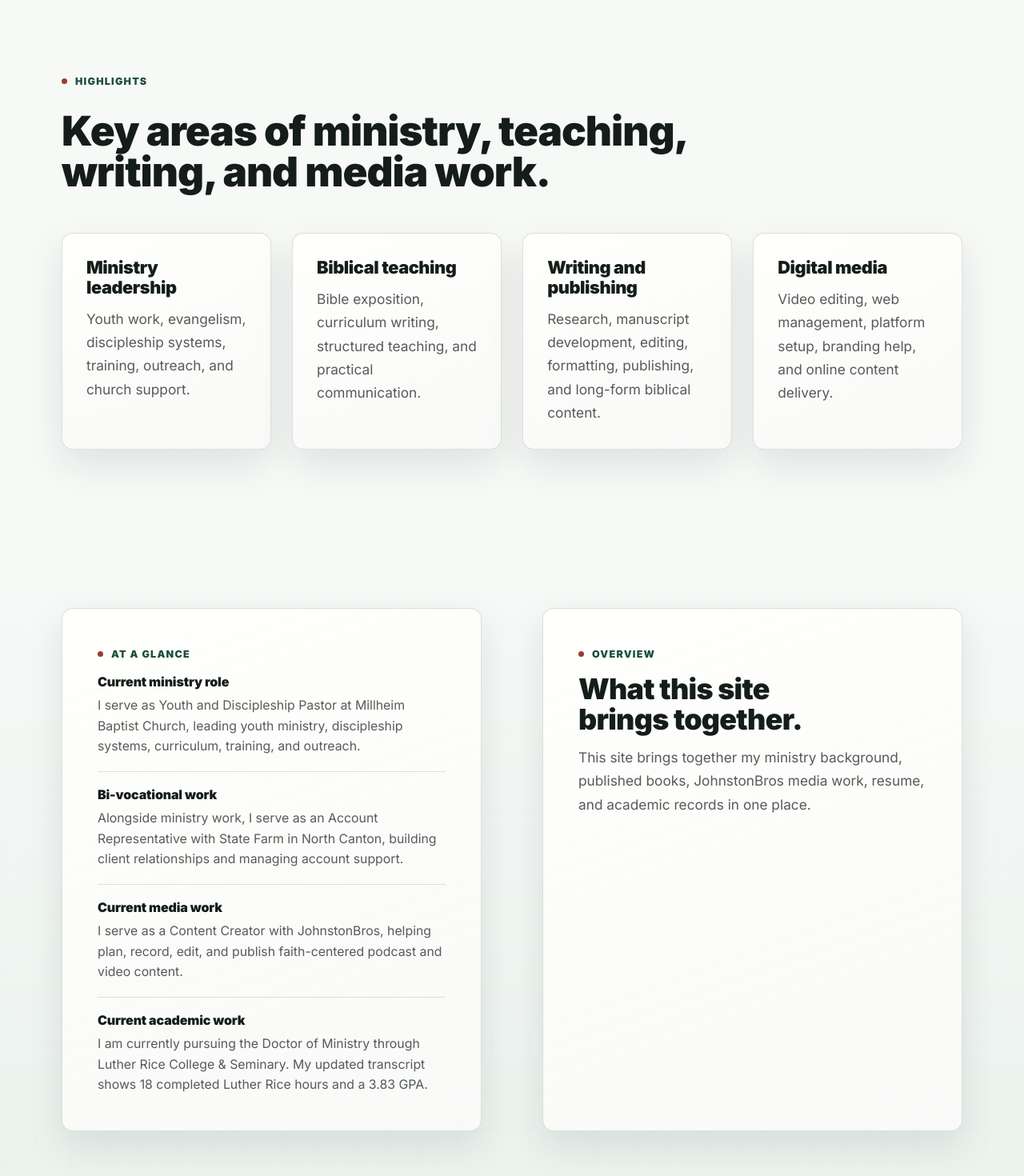
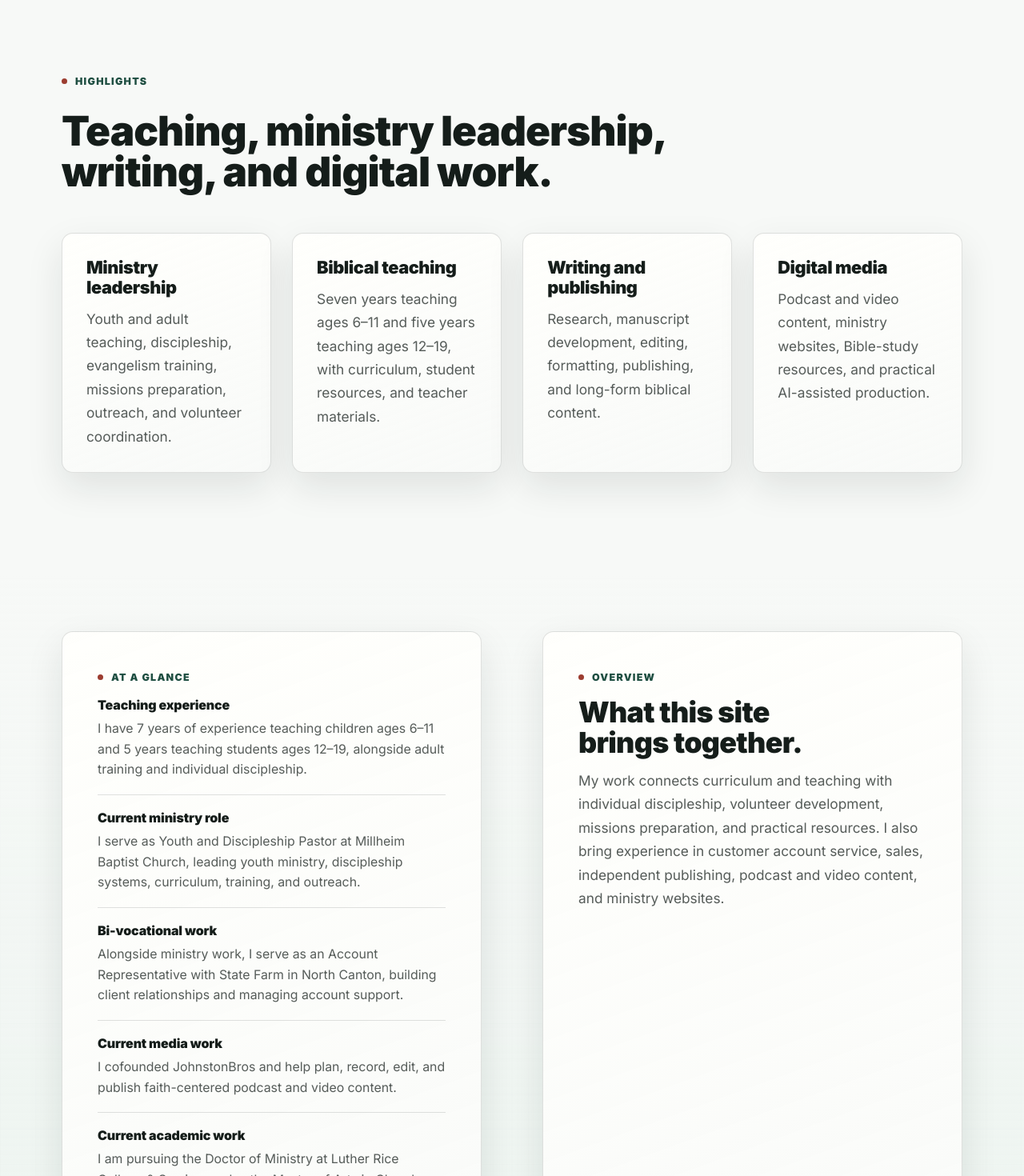
Before and after one commit to ljohnston1103/my-resume-website, a Next.js app: page /about in a window 1280 px wide. Shown: the part 920-2390 px from the top of the page at 80% size. Built offline with nearby package versions, Linux system fonts and the light colour scheme.

Commit message:
Update professional resume with teaching missions and education

```diff
--- a/app/about/page.jsx
+++ b/app/about/page.jsx
@@ -13,8 +13,8 @@ export default function AboutPage() {
       <PageHero
         className="aboutHero"
         eyebrow="About Dr. Luke Johnston"
-        title="Pastor, teacher, author, and ministry leader."
-        lead="Learn more about my ministry calling, teaching work, published books, JohnstonBros media role, and academic background."
+        title="Teacher, curriculum developer, author, and ministry leader."
+        lead="I bring experience in children’s and youth teaching, adult training, missions preparation, business, publishing, and digital resources."
         actions={
           <>
             <Link className="button" href="/resume">
@@ -40,7 +40,7 @@ export default function AboutPage() {
       <section className="section teamSection">
         <div className="teamIntro">
           <p className="eyebrow">Highlights</p>
-          <h2>Key areas of ministry, teaching, writing, and media work.</h2>
+          <h2>Teaching, ministry leadership, writing, and digital work.</h2>
         </div>
         <div className="teamGrid">
           {aboutHighlights.map((item) => (
@@ -68,8 +68,10 @@ export default function AboutPage() {
           <p className="eyebrow">Overview</p>
           <h2 className="panelHeadline">What this site brings together.</h2>
           <p>
-            This site brings together my ministry background, published books,
-            JohnstonBros media work, resume, and academic records in one place.
+            My work connects curriculum and teaching with individual discipleship,
+            volunteer development, missions preparation, and practical resources.
+            I also bring experience in customer account service, sales, independent
+            publishing, podcast and video content, and ministry websites.
           </p>
         </div>
       </section>
--- a/app/siteData.js
+++ b/app/siteData.js
@@ -22,8 +22,8 @@ export const homeCards = [
   },
   {
     eyebrow: "Resume and Documents",
-    title: "Academic records",
-    text: "Open my resume, transcripts, and supporting degree documents.",
+    title: "Resumes and academic records",
+    text: "Open my full professional resume, curriculum developer resume, and supporting degree records.",
     href: "/documents",
   },
 ];
@@ -39,18 +39,18 @@ export const homeHighlights = [
   },
   {
     title: "Academic records",
-    text: "Visitors can open my resume, Luther Rice DMin transcript, status sheet, and degree transcripts in one place.",
+    text: "Open both resume versions, the Luther Rice DMin transcript and status sheet, and supporting degree transcripts.",
   },
 ];
 
 export const aboutHighlights = [
   {
     title: "Ministry leadership",
-    text: "Youth work, evangelism, discipleship systems, training, outreach, and church support.",
+    text: "Youth and adult teaching, discipleship, evangelism training, missions preparation, outreach, and volunteer coordination.",
   },
   {
     title: "Biblical teaching",
-    text: "Bible exposition, curriculum writing, structured teaching, and practical communication.",
+    text: "Seven years teaching ages 6–11 and five years teaching ages 12–19, with curriculum, student resources, and teacher materials.",
   },
   {
     title: "Writing and publishing",
@@ -58,11 +58,15 @@ export const aboutHighlights = [
   },
   {
     title: "Digital media",
-    text: "Video editing, web management, platform setup, branding help, and online content delivery.",
+    text: "Podcast and video content, ministry websites, Bible-study resources, and practical AI-assisted production.",
   },
 ];
 
 export const aboutFacts = [
+  {
+    title: "Teaching experience",
+    text: "I have 7 years of experience teaching children ages 6–11 and 5 years teaching students ages 12–19, alongside adult training and individual discipleship.",
+  },
   {
     title: "Current ministry role",
     text: "I serve as Youth and Discipleship Pastor at Millheim Baptist Church, leading youth ministry, discipleship systems, curriculum, training, and outreach.",
@@ -73,11 +77,15 @@ export const aboutFacts = [
   },
   {
     title: "Current media work",
-    text: "I serve as a Content Creator with JohnstonBros, helping plan, record, edit, and publish faith-centered podcast and video content.",
+    text: "I cofounded JohnstonBros and help plan, record, edit, and publish faith-centered podcast and video content.",
   },
   {
     title: "Current academic work",
-    text: "I am currently pursuing the Doctor of Ministry through Luther Rice College & Seminary. My updated transcript shows 18 completed Luther Rice hours and a 3.83 GPA.",
+    text: "I am pursuing the Doctor of Ministry at Luther Rice College & Seminary, plus the Master of Arts in Church Ministry and Bachelor of Science in Biblical Studies at Mission University. All three have an expected completion of Spring 2027.",
+  },
+  {
+    title: "Missions preparation",
+    text: "I adapted and prepared teacher and participant materials for a six-week Portland mission-team training schedule in 2025, including cultural orientation, gospel conversations, roleplay, safety, and trip logistics.",
   },
 ];
 
@@ -137,33 +145,57 @@ export const showHighlights = [
 export const experience = [
   {
     period: "January 2026 - Present",
-    title: "Content Creator",
+    title: "Cofounder and Content Creator",
     organization: "JohnstonBros",
-    text: "Plan and produce faith-centered podcast and video content, including episode ideas, recording, editing, and online publishing.",
+    text: "Plan educational podcast and video topics, organize material, and contribute to recording, editing, publication, website content, and digital presentation.",
   },
   {
     period: "May 2025 - Present",
     title: "Youth / Discipleship Pastor",
     organization: "Millheim Baptist Church",
-    text: "Lead youth ministry, discipleship systems, curriculum, churchwide training, events, and outreach coordination.",
+    text: "Develop and teach biblical curriculum, mentor students, and coordinate youth activities, outreach, and volunteers. Established one-to-one student discipleship and developed curriculum for a churchwide one-to-one discipleship class.",
   },
   {
     period: "September 2025 - Present",
-    title: "Author",
-    organization: "Independent publication",
-    text: "Research, write, edit, format, and prepare long-form biblical content for public readership.",
+    title: "Author and Independent Publisher",
+    organization: "Bible books and teaching resources",
+    text: "Research, write, revise, format, publish, and promote Bible books and teaching resources, explaining complex biblical and historical subjects for defined audiences.",
   },
   {
     period: "October 2020 - Present",
     title: "Account Representative",
     organization: "State Farm",
-    text: "Manage client accounts, resolve service issues, and build trust through retention-focused communication.",
+    text: "Manage customer relationships and ongoing client accounts, respond to account and service questions, and coordinate issue resolution with colleagues.",
   },
   {
     period: "April 2022 - October 2025",
     title: "Youth / Evangelism Director",
     organization: "Greentown Baptist Church",
-    text: "Built curriculum, led outreach events, trained adults and students in evangelism, and strengthened discipleship systems.",
+    text: "Created youth curriculum and recurring Bible studies, designed evangelism training, and trained hundreds of adults and students. Organized outreach, camps, retreats, activities, and volunteers. Earlier evangelism leadership began in February 2019.",
+  },
+  {
+    period: "2025",
+    title: "Missions Training Preparation",
+    organization: "Portland mission preparation",
+    text: "Adapted and prepared teacher and participant resources for a six-week mission-team training schedule in May and June 2025. Materials address cultural orientation, gospel conversations, roleplay, safety, travel logistics, and team devotions.",
+  },
+  {
+    period: "June 2016 - June 2018",
+    title: "Lead Sales Agent",
+    organization: "Buffalo Bills Premium Snacks",
+    text: "Prospected for customers, developed and maintained accounts, set sales objectives, and organized sales activity around customer needs and product availability. Supported expansion into additional markets.",
+  },
+  {
+    period: "Ongoing project work",
+    title: "Digital Resources and Website Development",
+    organization: "Ministry and independent projects",
+    text: "Develop and direct ministry websites and Bible-study resources, including work on JohnstonBros, the Greentown Bible Institute website, and Eternal Word resources. Organize content, shape presentation, and review usability with AI-assisted production tools.",
+  },
+  {
+    period: "In development during 2026",
+    title: "Ministry Services and AI Training",
+    organization: "Deploy 3:16 and Learn AI Advisory",
+    text: "Develop church website service concepts and outreach materials through Deploy 3:16. Develop practical AI guidance, training, and written plans for churches and ministry teams through Learn AI Advisory.",
   },
 ];
 
@@ -177,6 +209,8 @@ export const skillGroups = [
       "Curriculum development",
       "Discipleship",
       "Evangelism training",
+      "Missions preparation",
+      "Student and teacher resources",
     ],
   },
   {
@@ -188,6 +222,8 @@ export const skillGroups = [
       "Strategic planning",
       "Public speaking",
       "Volunteer coordination",
+      "Customer account service",
+      "Event planning",
     ],
   },
   {
@@ -199,84 +235,110 @@ export const skillGroups = [
       "Digital marketing",
       "Brand support",
       "Online publishing",
+      "Research and editing",
+      "AI-assisted production",
     ],
   },
 ];
 
 export const degrees = [
   {
-    degree: "Associate of Biblical Studies",
-    school: "Baptist Bible College",
-    location: "Springfield, MO",
-    note: "Undergraduate biblical studies training.",
-  },
-  {
-    degree: "Master of Divinity",
-    school: "Andersonville Theological Seminary",
-    location: "Camilla, GA",
-    note: "Pastoral Leadership. Distinction. GPA 3.82.",
-  },
-  {
-    degree: "Doctor of Educational Ministry",
-    school: "Andersonville Theological Seminary",
-    location: "Camilla, GA",
-    note: "Cum Laude. GPA 3.68.",
-  },
-  {
-    degree: "PhD in Biblical Studies",
-    school: "Queens College of Theology",
-    location: "Charlotte, NC",
-    note: "Summa Cum Laude. GPA 4.00.",
-  },
-  {
     degree: "Doctor of Ministry",
     school: "Luther Rice College & Seminary",
     location: "Lithonia, GA",
-    note: "In progress. 18 Luther Rice hours completed. Current GPA 3.83. Expected graduation: June 2027.",
+    note: "In progress. Expected completion Spring 2027. Doctoral ministry project on one-to-one discipleship at Millheim Baptist Church.",
+  },
+  {
+    degree: "Master of Arts in Church Ministry",
+    school: "Mission University",
+    location: "Springfield, MO",
+    note: "In progress. Expected completion Spring 2027.",
+  },
+  {
+    degree: "Bachelor of Science in Biblical Studies",
+    school: "Mission University",
+    location: "Springfield, MO",
+    note: "In progress. Expected completion Spring 2027.",
+  },
+  {
+    degree: "Master of Divinity in Pastoral Leadership",
+    school: "Andersonville Theological Seminary",
+    location: "Camilla, GA",
+    note: "Completed December 19, 2025.",
+  },
+  {
+    degree: "Doctor of Educational Ministry in Pastoral Leadership",
+    school: "Andersonville Theological Seminary",
+    location: "Camilla, GA",
+    note: "Completed October 25, 2024.",
+  },
+  {
+    degree: "Doctor of Philosophy in Biblical Studies",
+    school: "Queens College of Theology",
+    location: "Charlotte, NC",
+    note: "Completed January 15, 2025.",
+  },
+  {
+    degree: "Doctor of Biblical Exposition",
+    school: "Andersonville Theological Seminary",
+    location: "Camilla, GA",
+    note: "Completed October 25, 2024.",
+  },
+  {
+    degree: "Associate of Arts in Biblical Studies",
+    school: "Baptist Bible College, now Mission University",
+    location: "Springfield, MO",
+    note: "Completed. Foundational biblical, theological, and general education study.",
   },
 ];
 
 export const documents = [
   {
     badge: "PDF",
-    title: "Resume PDF",
-    text: "Current two-page resume with ministry, authorship, content creation, and professional experience.",
+    title: "Full Professional Resume",
+    text: "Four-page resume covering teaching, ministry, missions preparation, business, publishing, digital work, skills, and education.",
     href: "/documents/luke-johnston-resume.pdf",
   },
   {
     badge: "PDF",
+    title: "Curriculum Developer Resume",
+    text: "Two-page resume focused on curriculum development, teaching experience, training materials, publishing, and education.",
+    href: "/documents/luke-johnston-curriculum-resume.pdf",
+  },
+  {
+    badge: "PDF",
     title: "Luther Rice DMin Transcript",
-    text: "Updated unofficial Doctor of Ministry transcript showing 18 completed Luther Rice hours and a 3.83 GPA.",
+    text: "Unofficial Doctor of Ministry transcript retained among the supporting academic records.",
     href: "/documents/luther-rice-dmin-transcript.pdf",
   },
   {
     badge: "PDF",
     title: "Doctor of Ministry Status Sheet",
-    text: "Luther Rice status sheet showing current Doctor of Ministry progress and completed coursework.",
+    text: "Luther Rice status sheet documenting Doctor of Ministry coursework and progress when issued.",
     href: "/documents/luther-rice-status-sheet.pdf",
   },
   {
     badge: "PDF",
     title: "MDiv Transcript",
-    text: "Master of Divinity in Pastoral Leadership. Distinction. GPA 3.82.",
+    text: "Master of Divinity in Pastoral Leadership academic record.",
     href: "/documents/mdiv-transcript.pdf",
   },
   {
     badge: "PDF",
     title: "Queens College PhD Transcript",
-    text: "Doctor of Philosophy in Biblical Studies. Summa Cum Laude. GPA 4.00.",
+    text: "Doctor of Philosophy in Biblical Studies academic record.",
     href: "/documents/queens-college-phd-transcript.pdf",
   },
   {
     badge: "PDF",
     title: "Andersonville DEdMin Transcript",
-    text: "Doctor of Educational Ministry. Cum Laude. GPA 3.68.",
+    text: "Doctor of Educational Ministry in Pastoral Leadership academic record.",
     href: "/documents/andersonville-dedmin-transcript.pdf",
   },
   {
     badge: "PDF",
     title: "Andersonville DBExposition Transcript",
-    text: "Doctor of Biblical Exposition. Cum Laude. GPA 3.55.",
+    text: "Doctor of Biblical Exposition academic record.",
     href: "/documents/andersonville-dbexposition-transcript.pdf",
   },
 ];
```
Also changed, not shown: app/documents/page.jsx (+5 -5 lines), app/resume/page.jsx (+17 -9 lines), 2 other files (tests, documents, lock files or other folders).
